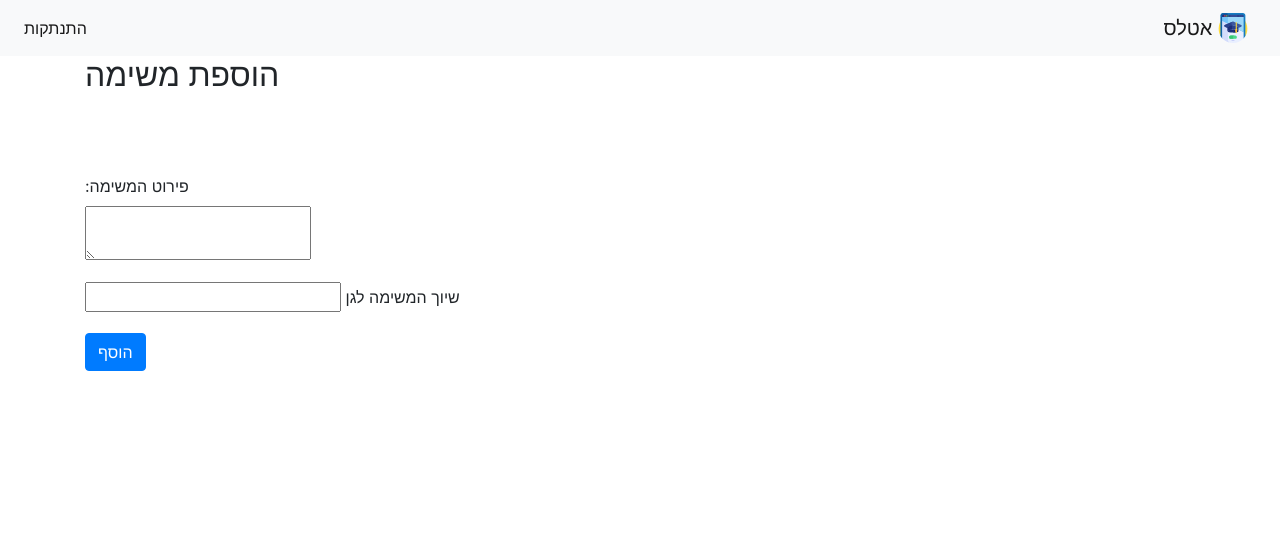
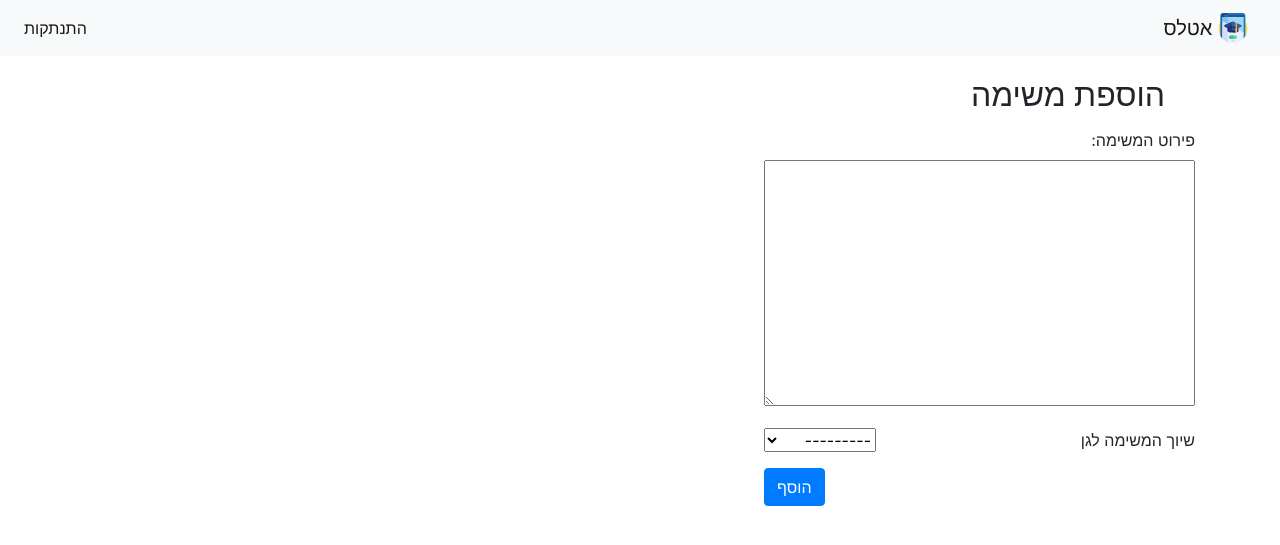
Before and after one commit to snirben/Atlas, a Django app: template atlasapp/templates/atlasapp/addMissions.html in a window 1280 px wide. Shown: the top 545 px of the page. Run offline with Django 3.2, Linux system fonts and the light colour scheme; the template is opened without the code that fills it: values that come from a table or form of the project are taken from there, others are empty; tables that the repository leaves empty hold one stand-in row (values such as "Sample post"); form fields are guessed from the names that the template uses; parts of the project's set-up code (start-up, migrations or seed data) failed here and were passed over; some libraries are stand-ins or nearby versions; some web fonts are replaced.

Commit message:
BSPM2021T18-46-submit_add_mission

```diff
--- /dev/null
+++ b/atlasapp/forms.py
@@ -0,0 +1,23 @@
+from django import forms
+from django.contrib.auth.models import User
+
+from django.shortcuts import get_object_or_404
+
+from .models import User
+from .models import Mission
+
+from django.forms import ModelForm
+from django.contrib.auth.forms import UserCreationForm
+from django.views.generic import UpdateView
+
+
+
+class AddMissionForm(forms.ModelForm):
+    # mission = forms.CharField(initial='class')
+
+    def init(self, *args, **kwargs):
+        super(AddMissionForm, self).init(*args, **kwargs)
+
+    class Meta:
+        model = Mission
+        fields = ["text", "done", "gannet"]
--- a/static/CSS/style.css
+++ b/static/CSS/style.css
@@ -4,3 +4,29 @@
    padding-top: 20px;
    font-family: 'Rubik', sans-serif;
 }
+
+
+
+#plusicon{
+   resize: none;
+}
+
+.fa-plus{
+   padding-left: 11px;
+   padding-top: 40px;
+}
+
+#headers{
+   padding-right: 30px;
+   padding-top: 20px;
+   float: right;
+   font-family: 'Rubik', sans-serif;
+}
+
+.addmissionpage{
+    float: right;
+}
+
+.missionlable{
+    float: right;
+}
```
Also changed, not shown: atlasapp/views.py (+10 -0 lines).
